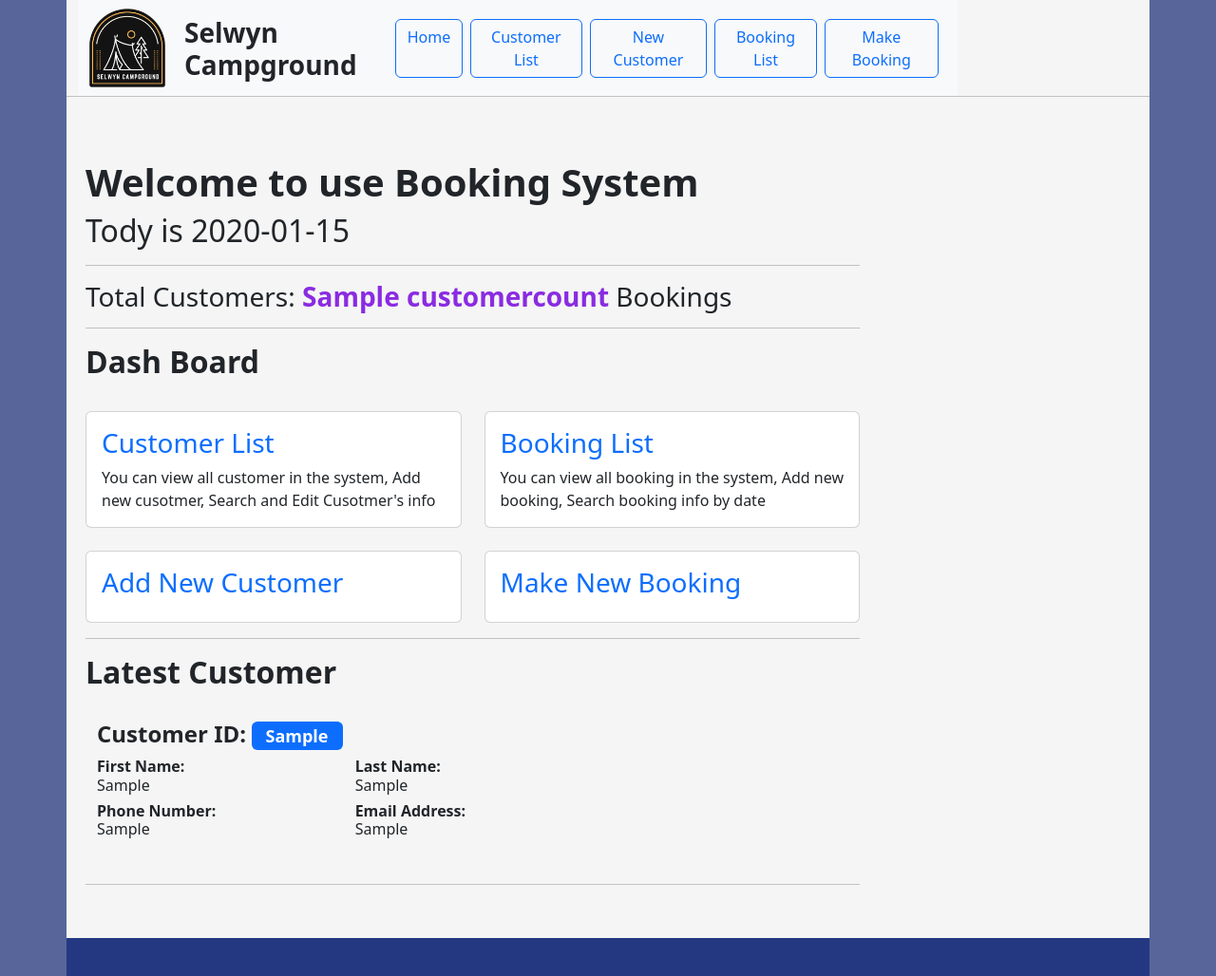
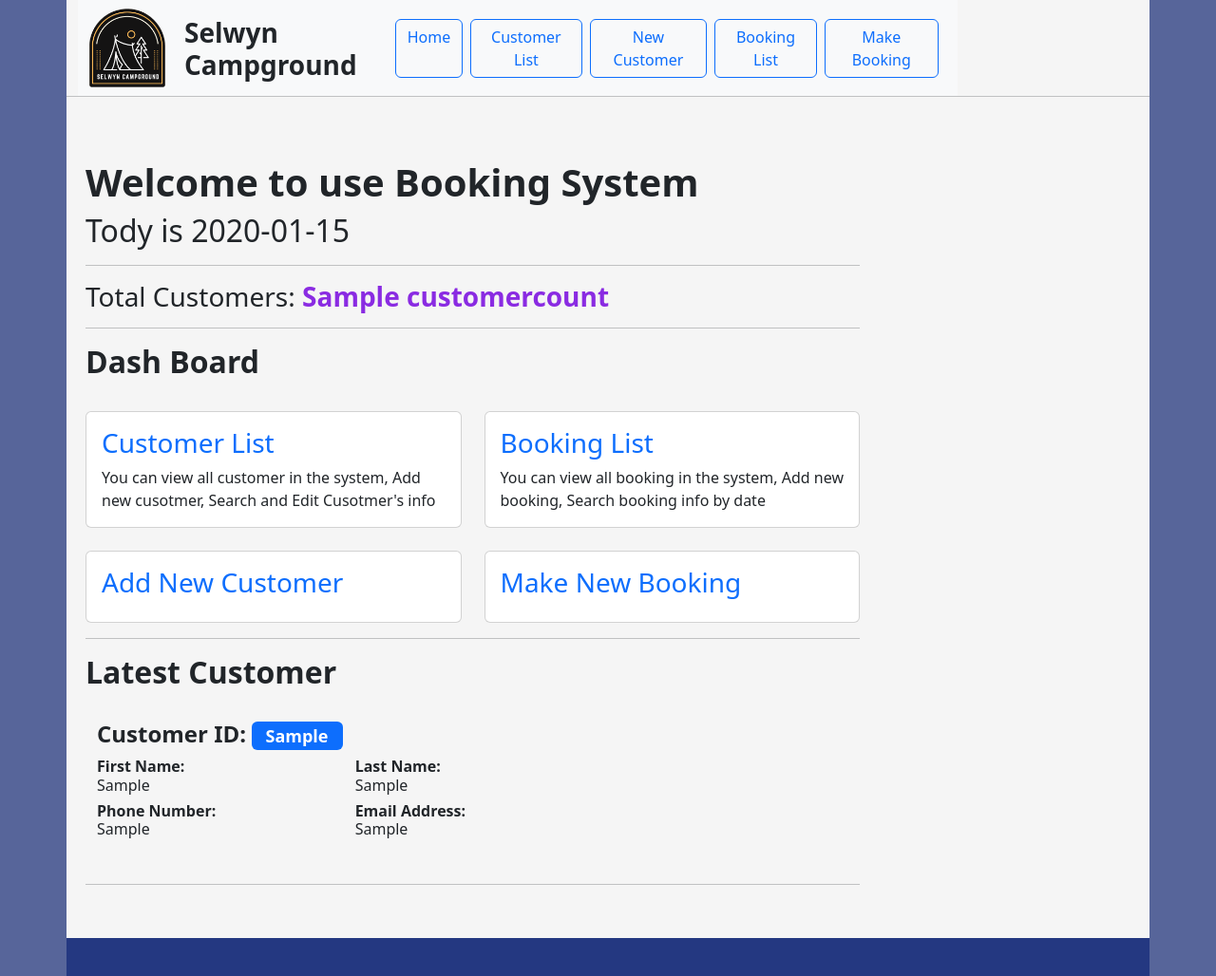
Before and after one commit to Jian-Lv-1161670/scg, a Flask app: template templates/index.html in a window 1280 px wide. Shown: the whole page at 95% size. Run offline with Flask 3, Linux system fonts and the light colour scheme; the template is opened without the code that fills it: most values are stand-ins (such as "Sample title", 1, 10 or a date in 2020).

Commit message:
Update index.html

```diff
--- a/templates/index.html
+++ b/templates/index.html
@@ -6,7 +6,7 @@
     <h2><c class="fw-lighter" style="text-align: right;" > Tody is {{ currentdate }}</c></h2>
 </div>
 <hr>
-<h3>Total Customers:  <b style="color: blueviolet;">{{ customercount }}</b> Bookings</h3>
+<h3>Total Customers:  <b style="color: blueviolet;">{{ customercount }}</b></h3>
 <hr>
 <h2><b>Dash Board</b></h2>
 <br>
```
